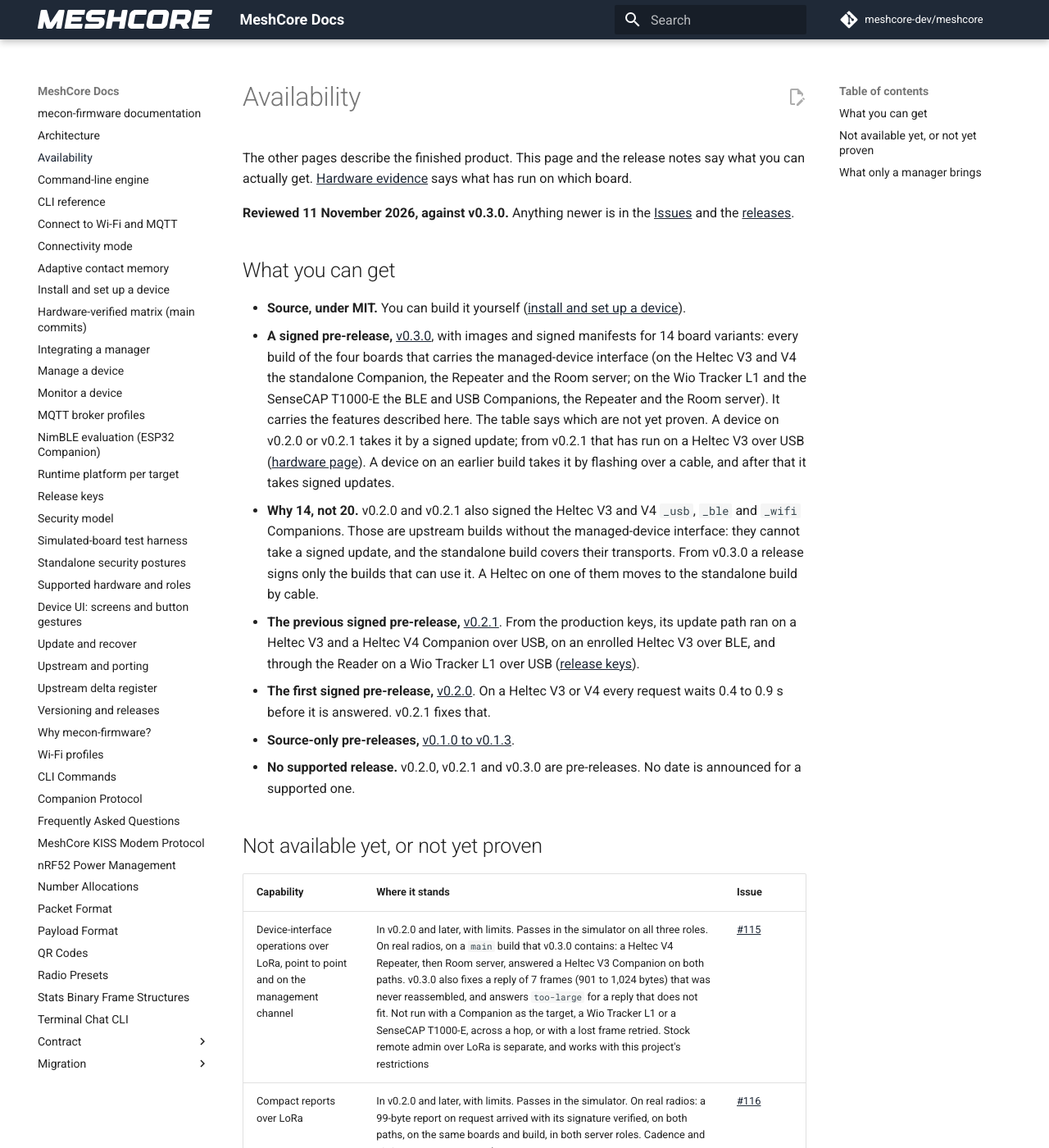
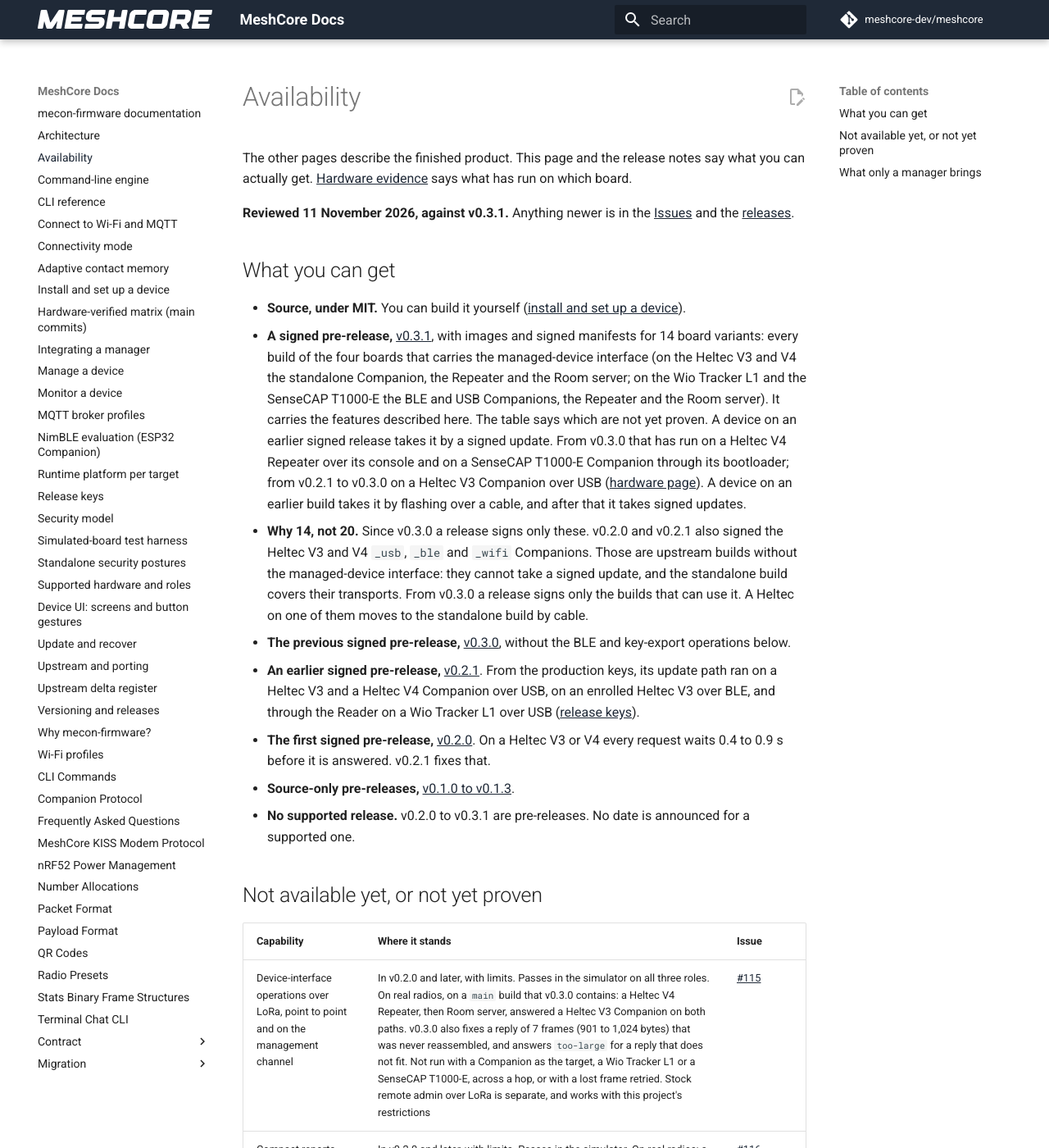
Before and after one commit to hoejriis/mecon-firmware, an MkDocs documentation site: the page built from docs/AVAILABILITY.md, in a window 1280 px wide and 1400 px high. Shown: the whole window at 82% size. Built offline with MkDocs 1.6.1 and Material for MkDocs 9.7.7, drawn with Linux system fonts in a browser that asks for light colours; comment, search, counter and statistics services are not loaded; some of the changed text lies outside the part shown.

Commit message:
Docs: v0.3.1 is out; its board reads, and the chunk bound per transport
AVAILABILITY moves to v0.3.1, where the BLE bonds, BLE PIN and key
export now are. HARDWARE_VERIFIED gains the day's reads: the signed
update to v0.3.1 over a V4 Repeater's console and through a T1000-E's
bootloader, and the server heap-floor reading behind Issue 440.

UPDATES says that a chunk must also fit its transport's request bound.
The 2,304-byte maximum fits only the Companion framing's 4,096-byte
message. A V4 Repeater's console, which holds 1,600 bytes per line,
moved nothing at 2,304 bytes and the whole image at 1,024. The contract
gave a sender no way to know that.

Co-Authored-By: Claude Opus 5.5 (1M context) <noreply@anthropic.com>

```diff
--- a/docs/AVAILABILITY.md
+++ b/docs/AVAILABILITY.md
@@ -2,17 +2,18 @@
 
 The other pages describe the finished product. This page and the release notes say what you can actually get. [Hardware evidence](HARDWARE_VERIFIED.md) says what has run on which board.
 
-**Reviewed 11 November 2026, against v0.3.0.** Anything newer is in the [Issues](https://github.com/hoejriis/mecon-firmware/issues) and the [releases](https://github.com/hoejriis/mecon-firmware/releases).
+**Reviewed 11 November 2026, against v0.3.1.** Anything newer is in the [Issues](https://github.com/hoejriis/mecon-firmware/issues) and the [releases](https://github.com/hoejriis/mecon-firmware/releases).
 
 ## What you can get
 
 - **Source, under MIT.** You can build it yourself ([install and set up a device](GETTING_STARTED.md)).
-- **A signed pre-release,** [v0.3.0](https://github.com/hoejriis/mecon-firmware/releases/tag/v0.3.0), with images and signed manifests for 14 board variants: every build of the four boards that carries the managed-device interface (on the Heltec V3 and V4 the standalone Companion, the Repeater and the Room server; on the Wio Tracker L1 and the SenseCAP T1000-E the BLE and USB Companions, the Repeater and the Room server). It carries the features described here. The table says which are not yet proven. A device on v0.2.0 or v0.2.1 takes it by a signed update; from v0.2.1 that has run on a Heltec V3 over USB ([hardware page](HARDWARE_VERIFIED.md)). A device on an earlier build takes it by flashing over a cable, and after that it takes signed updates.
-- **Why 14, not 20.** v0.2.0 and v0.2.1 also signed the Heltec V3 and V4 `_usb`, `_ble` and `_wifi` Companions. Those are upstream builds without the managed-device interface: they cannot take a signed update, and the standalone build covers their transports. From v0.3.0 a release signs only the builds that can use it. A Heltec on one of them moves to the standalone build by cable.
-- **The previous signed pre-release,** [v0.2.1](https://github.com/hoejriis/mecon-firmware/releases/tag/v0.2.1). From the production keys, its update path ran on a Heltec V3 and a Heltec V4 Companion over USB, on an enrolled Heltec V3 over BLE, and through the Reader on a Wio Tracker L1 over USB ([release keys](RELEASE_KEYS.md)).
+- **A signed pre-release,** [v0.3.1](https://github.com/hoejriis/mecon-firmware/releases/tag/v0.3.1), with images and signed manifests for 14 board variants: every build of the four boards that carries the managed-device interface (on the Heltec V3 and V4 the standalone Companion, the Repeater and the Room server; on the Wio Tracker L1 and the SenseCAP T1000-E the BLE and USB Companions, the Repeater and the Room server). It carries the features described here. The table says which are not yet proven. A device on an earlier signed release takes it by a signed update. From v0.3.0 that has run on a Heltec V4 Repeater over its console and on a SenseCAP T1000-E Companion through its bootloader; from v0.2.1 to v0.3.0 on a Heltec V3 Companion over USB ([hardware page](HARDWARE_VERIFIED.md)). A device on an earlier build takes it by flashing over a cable, and after that it takes signed updates.
+- **Why 14, not 20.** Since v0.3.0 a release signs only these. v0.2.0 and v0.2.1 also signed the Heltec V3 and V4 `_usb`, `_ble` and `_wifi` Companions. Those are upstream builds without the managed-device interface: they cannot take a signed update, and the standalone build covers their transports. From v0.3.0 a release signs only the builds that can use it. A Heltec on one of them moves to the standalone build by cable.
+- **The previous signed pre-release,** [v0.3.0](https://github.com/hoejriis/mecon-firmware/releases/tag/v0.3.0), without the BLE and key-export operations below.
+- **An earlier signed pre-release,** [v0.2.1](https://github.com/hoejriis/mecon-firmware/releases/tag/v0.2.1). From the production keys, its update path ran on a Heltec V3 and a Heltec V4 Companion over USB, on an enrolled Heltec V3 over BLE, and through the Reader on a Wio Tracker L1 over USB ([release keys](RELEASE_KEYS.md)).
 - **The first signed pre-release,** [v0.2.0](https://github.com/hoejriis/mecon-firmware/releases/tag/v0.2.0). On a Heltec V3 or V4 every request waits 0.4 to 0.9 s before it is answered. v0.2.1 fixes that.
 - **Source-only pre-releases,** [v0.1.0 to v0.1.3](https://github.com/hoejriis/mecon-firmware/releases).
-- **No supported release.** v0.2.0, v0.2.1 and v0.3.0 are pre-releases. No date is announced for a supported one.
+- **No supported release.** v0.2.0 to v0.3.1 are pre-releases. No date is announced for a supported one.
 
 ## Not available yet, or not yet proven
 
@@ -22,7 +23,7 @@ The other pages describe the finished product. This page and the release notes s
 | Compact reports over LoRa | In v0.2.0 and later, with limits. Passes in the simulator. On real radios: a 99-byte report on request arrived with its signature verified, on both paths, on the same boards and build, in both server roles. Cadence and airtime are not measured | [#116](https://github.com/hoejriis/mecon-firmware/issues/116) |
 | Standing instructions | In v0.2.0 and later, with limits. Passes in the simulator. In v0.2.0 and v0.2.1 a new instruction sends its first report at once instead of one period later, and a count set with `runs` starts again at each boot; v0.3.0 fixes both. On a `main` build that v0.3.0 contains, a scheduled report has run on a Heltec V4 Repeater over LoRa. | [#266](https://github.com/hoejriis/mecon-firmware/issues/266) |
 | `device.reset` | In v0.3.0: the `radio`, `network`, `contacts`, `channels` (Companion) and `factory` scopes. The `network`, `contacts`, `channels` and `factory` scopes have run on a Heltec V3 Companion. `radio` has not run on a board. The `bonds` scope is on `main` for the next release | [#446](https://github.com/hoejriis/mecon-firmware/issues/446) |
-| BLE bonds, the BLE PIN and private-key export | On `main` for the next release, not in v0.3.0. `ble.bonds` reads how many centrals hold a bond; the `bonds` scope of `device.reset` clears them, from the cable only. `ble.pin.get` answers the cable always, a verified broker session while there is no Deployment record, and a member's signed request once enrolled; never a paired phone or LoRa. `identity.key.export` gives the key in clear with no Deployment record (to the cable, and on a Companion to a phone paired with the device's own PIN); once enrolled only a member's signed request gets it, wrapped for that member (`mecon-kx-v1`). Passes in the simulator; not run on a board | [#446](https://github.com/hoejriis/mecon-firmware/issues/446) |
+| BLE bonds, the BLE PIN and private-key export | In v0.3.1. `ble.bonds` reads how many centrals hold a bond; the `bonds` scope of `device.reset` clears them, from the cable only. `ble.pin.get` answers the cable always, a verified broker session while there is no Deployment record, and a member's signed request once enrolled; never a paired phone or LoRa. `identity.key.export` gives the key in clear with no Deployment record (to the cable, and on a Companion to a phone paired with the device's own PIN); once enrolled only a member's signed request gets it, wrapped for that member (`mecon-kx-v1`). Passes in the simulator; not run on a board yet | [#446](https://github.com/hoejriis/mecon-firmware/issues/446) |
 | Every feature checked on all four boards | In progress. [Hardware evidence](HARDWARE_VERIFIED.md) lists what has been checked. A feature not listed there for a board is not verified on it | [#117](https://github.com/hoejriis/mecon-firmware/issues/117) |
 
 Work on the management authority is still open too ([#95](https://github.com/hoejriis/mecon-firmware/issues/95)), so its contract can still gain detail.
```
Also changed, not shown: docs/HARDWARE_VERIFIED.md (+4 -1 lines), docs/contract/UPDATES.md (+1 -1 lines).
